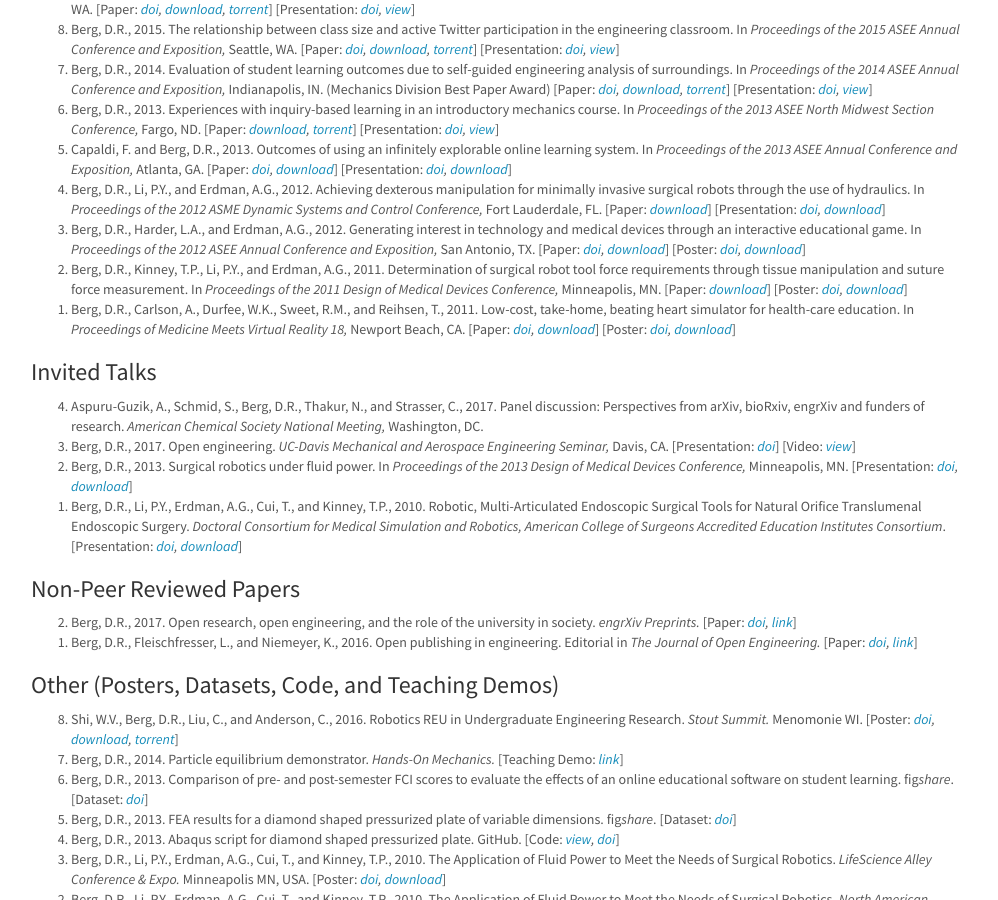
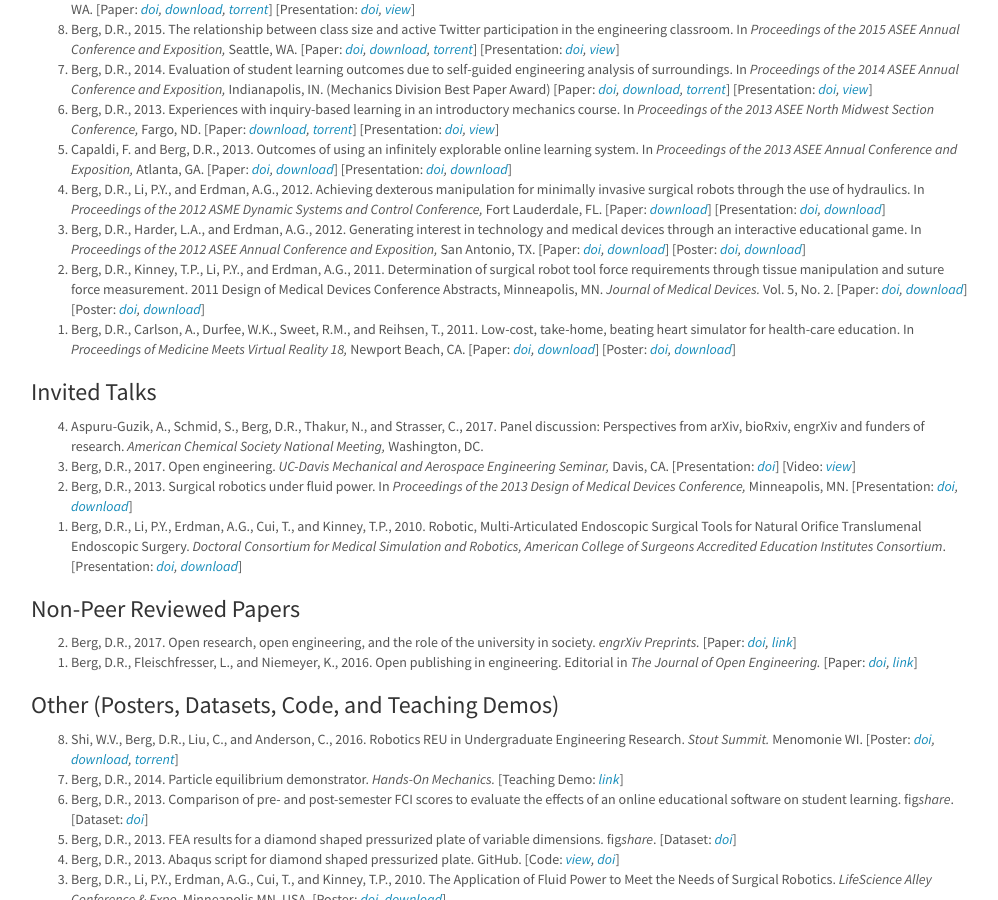
Before and after one commit to devinberg/devinberg.com, a Jekyll site: the page built from publications/index.md, in a window 1280 px wide and 900 px high, scrolled down 1383 px. Shown: the whole window, without its empty margins (39-1037 px from the left). Built offline with Jekyll 4.4.1, drawn with Linux system fonts in a browser that asks for light colours; nearby versions of some CDN libraries; comment, search, counter and statistics services are not loaded.

Commit message:
adding some detail, journal DOI

```diff
--- a/publications/index.md
+++ b/publications/index.md
@@ -104,7 +104,7 @@ Below are some of the papers and other artifacts I have published. Additional in
 
  	<li>Berg, D.R., Harder, L.A., and Erdman, A.G., 2012. Generating interest in technology and medical devices through an interactive educational game. In <i>Proceedings of the 2012 ASEE Annual Conference and Exposition,</i> San Antonio, TX. [Paper: <i><a href="https://peer.asee.org/21424">doi</a>, <a href="https://s3.amazonaws.com/drb_website_storage/devinberg.com/ASEE_AC2012-3822.pdf">download</a></i>] [Poster: <i><a href="http://dx.doi.org/10.6084/m9.figshare.708875">doi</a>, <a href="https://s3.amazonaws.com/drb_website_storage/devinberg.com/ASEE2012_poster.pdf">download</a></i>] <span data-badge-popover="right" data-badge-type="4" data-doi="10.6084/m9.figshare.708875" data-hide-no-mentions="true" class="altmetric-embed"></span></li>
 
- 	<li>Berg, D.R., Kinney, T.P., Li, P.Y., and Erdman, A.G., 2011. Determination of surgical robot tool force requirements through tissue manipulation and suture force measurement. In <i>Proceedings of the 2011 Design of Medical Devices Conference,</i> Minneapolis, MN. [Paper: <i><a href="https://s3.amazonaws.com/drb_website_storage/devinberg.com/DMD2011-5257.pdf">download</a></i>] [Poster: <i><a href="http://dx.doi.org/10.6084/m9.figshare.708876">doi</a>, <a href="https://s3.amazonaws.com/drb_website_storage/devinberg.com/DMD2011_poster.pdf">download</a></i>] <span data-badge-popover="right" data-badge-type="4" data-doi="10.6084/m9.figshare.708876" data-hide-no-mentions="true" class="altmetric-embed"></span></li>
+ 	<li>Berg, D.R., Kinney, T.P., Li, P.Y., and Erdman, A.G., 2011. Determination of surgical robot tool force requirements through tissue manipulation and suture force measurement. 2011 Design of Medical Devices Conference Abstracts, Minneapolis, MN. <i>Journal of Medical Devices.</i> Vol. 5, No. 2. [Paper: <i><a href="http://dx.doi.org/10.1115/1.3590369">doi</a>, <a href="https://s3.amazonaws.com/drb_website_storage/devinberg.com/DMD2011-5257.pdf">download</a></i>] [Poster: <i><a href="http://dx.doi.org/10.6084/m9.figshare.708876">doi</a>, <a href="https://s3.amazonaws.com/drb_website_storage/devinberg.com/DMD2011_poster.pdf">download</a></i>] <span data-badge-popover="right" data-badge-type="4" data-doi="10.1115/1.3590369" data-hide-no-mentions="true" class="altmetric-embed"></span></li>
 
  	<li>Berg, D.R., Carlson, A., Durfee, W.K., Sweet, R.M., and Reihsen, T., 2011. Low-cost, take-home, beating heart simulator for health-care education. In <i>Proceedings of Medicine Meets Virtual Reality 18,</i> Newport Beach, CA. [Paper: <i><a href="http://dx.doi.org/10.3233/978-1-60750-706-2-57">doi</a>, <a href="https://s3.amazonaws.com/drb_website_storage/devinberg.com/MMVR_proceedings.pdf">download</a></i>] [Poster: <i><a href="http://dx.doi.org/10.6084/m9.figshare.708877">doi</a>, <a href="https://s3.amazonaws.com/drb_website_storage/devinberg.com/MMVR_poster.pdf">download</a></i>] <span data-badge-popover="right" data-badge-type="4" data-doi="10.6084/m9.figshare.708877" data-hide-no-mentions="true" class="altmetric-embed"></span></li>
 </ol>
```
